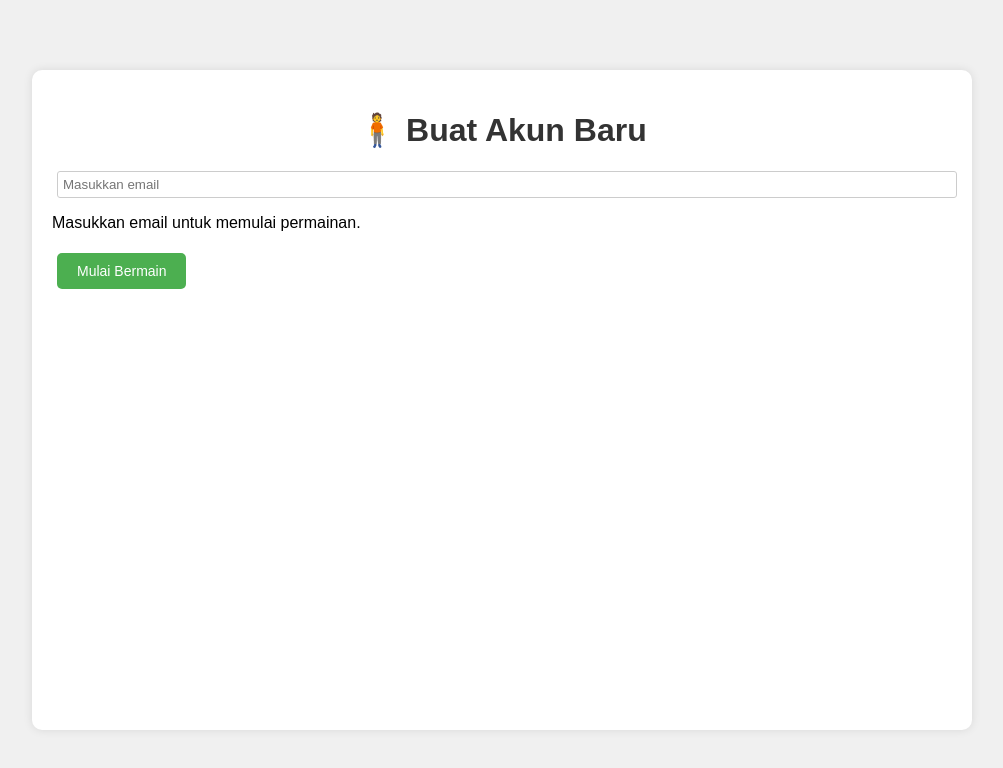
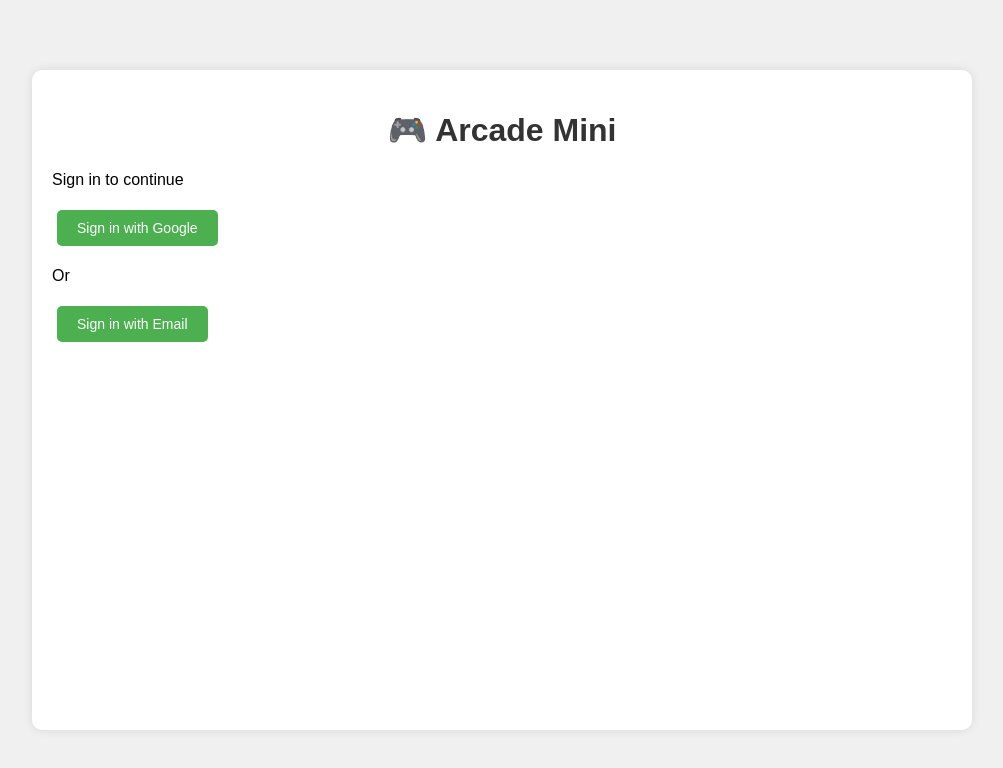
Before and after one commit to eRYaDin/Web-judi, a plain HTML site: page index.html in a window 1280 px wide. Shown: the whole page, without its empty margins (138-1141 px from the left). Drawn offline with Linux system fonts and the light colour scheme.

Commit message:
Update index.html
Signed-off-by: eRYaDin <rafifyasin@gmail.com>

```diff
--- a/index.html
+++ b/index.html
@@ -8,8 +8,21 @@
 </head>
 <body>
     <div class="container" id="app">
+        <!-- Sign-In Page (Mirip Google) -->
+        <div id="signin-page">
+            <div class="signin-header">
+                <h1>🎮 Arcade Mini</h1>
+                <p>Sign in to continue</p>
+            </div>
+            <div class="signin-form">
+                <button class="google-signin" onclick="signInWithGoogle()">Sign in with Google</button>
+                <p>Or</p>
+                <button class="email-signin" onclick="signInWithEmail()">Sign in with Email</button>
+            </div>
+        </div>
+
         <!-- Account Creation Page -->
-        <div id="account-page">
+        <div id="account-page" class="hidden">
             <h1>🧍 Buat Akun Baru</h1>
             <input type="email" id="player-email" placeholder="Masukkan email" />
             <p id="account-info">Masukkan email untuk memulai permainan.</p>
```
